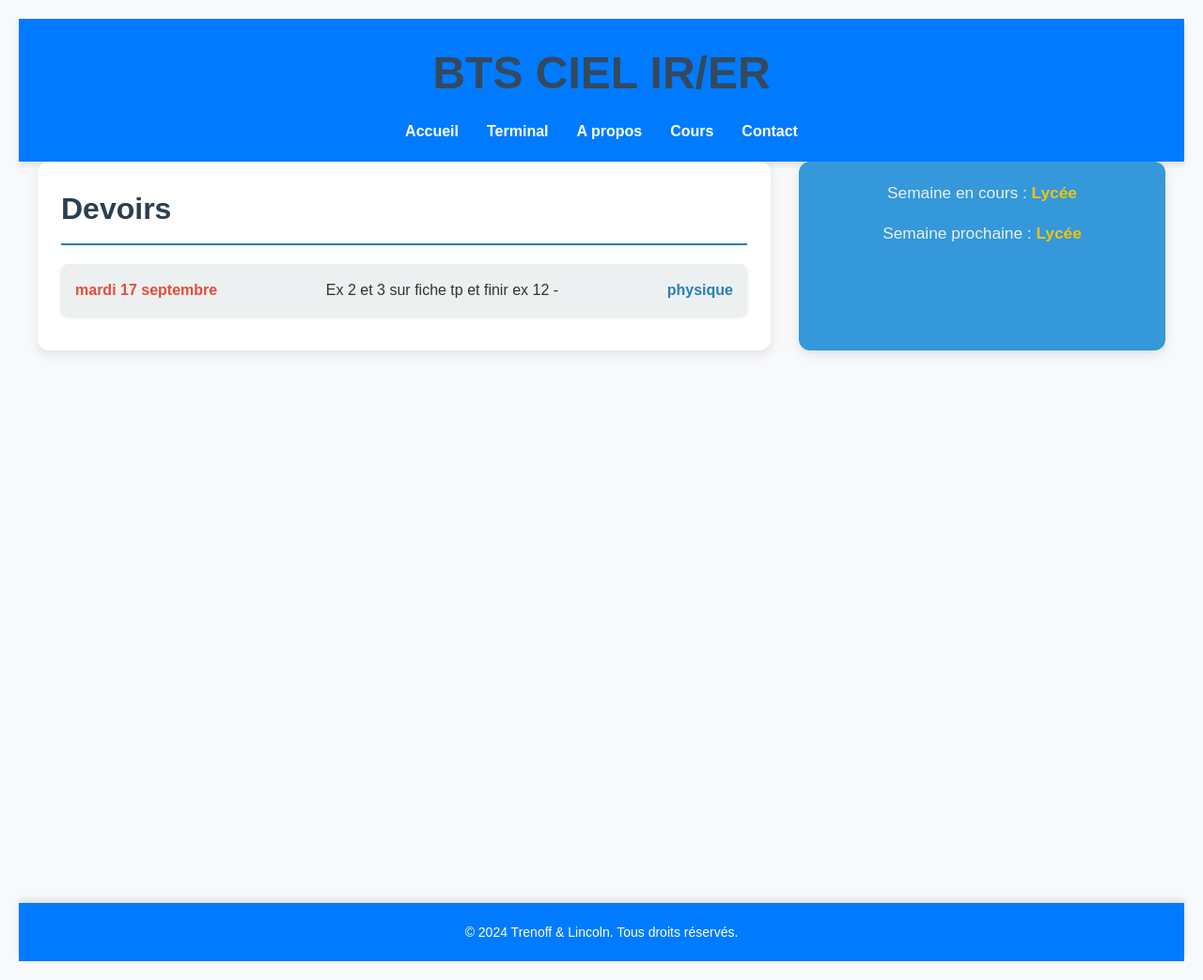
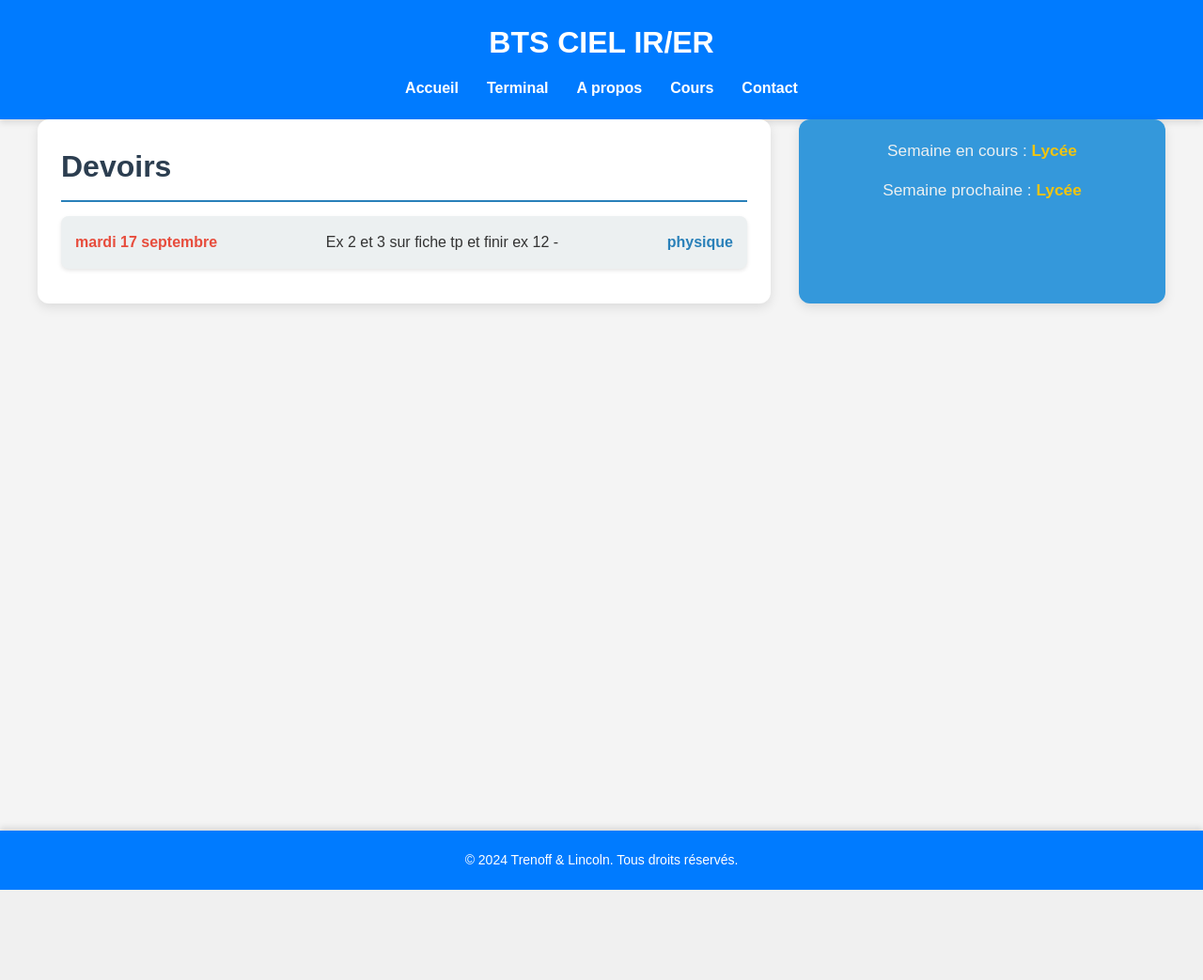
Before and after one commit to LincolnKermit/learn-stream-edu, a Flask app: page / in a window 1280 px wide. Shown: the whole page at 94% size. After the commit the page ends 947 px from the top, so only its background shows below. Run offline with Flask 3, Linux system fonts and the light colour scheme.

Commit message:
Add all and merg

```diff
--- a/admin.py
+++ b/admin.py
@@ -1,5 +1,6 @@
 import os
 from flask import Blueprint, flash, redirect, render_template, url_for
+from py.backuper import create_backup_zip
 from py.db import db
 from py.model import Homework, Cour
 
@@ -24,7 +25,8 @@ def delete_lesson(id):
     # Trouver la leçon par son ID
     lesson_to_delete = Cour.query.get_or_404(id)
     try:
-        #os.remove(lesson_to_delete.Mainchemin)
+        create_backup_zip(lesson_to_delete.mainChemin, '/backup/lessons/')
+        os.remove(lesson_to_delete.mainChemin)
         # Supprimer la leçon de la base de données
         db.session.delete(lesson_to_delete)
         db.session.commit()
--- a/app.py
+++ b/app.py
@@ -1,6 +1,7 @@
 import threading
 from flask import Flask, flash, render_template, request, redirect, url_for
-from day import *
+from py.backuper import create_backup_zip
+from py.day import *
 from py.db import db
 from py.model import Homework, Cour
 from datetime import datetime, timedelta
@@ -128,8 +129,9 @@ def about():
 app.register_blueprint(learning_bp)
 app.register_blueprint(administrator)
 
+
+
 if __name__ == '__main__':
     with app.app_context():
         db.create_all()
-
     app.run(debug=True)
--- a/static/index_style.css
+++ b/static/index_style.css
@@ -6,13 +6,13 @@ main * {
     font-family: 'Poppins', sans-serif;
 }
 
-body {
+main body {
     background-color: #f8f9fa;
     color: #333;
     padding: 20px;
 }
 
-h1 {
+main h1 {
     font-size: 3em;
     text-align: center;
     color: #34495e;
@@ -29,7 +29,7 @@ main {
 }
 
 /* Devoirs styling */
-.homework {
+main .homework {
     background-color: #ffffff;
     border-radius: 12px;
     padding: 25px;
@@ -37,7 +37,7 @@ main {
     animation: fadeInUp 0.8s ease-in-out;
 }
 
-.homework h2 {
+main .homework h2 {
     color: #2c3e50;
     font-size: 2em;
     margin-bottom: 15px;
@@ -45,12 +45,12 @@ main {
     padding-bottom: 10px;
 }
 
-.homework ul {
+main main .homework ul {
     list-style: none;
     margin-top: 20px;
 }
 
-.homework li {
+main .homework li {
     padding: 15px;
     background-color: #ecf0f1;
     border-radius: 8px;
@@ -62,23 +62,23 @@ main {
     transition: background-color 0.3s ease;
 }
 
-.homework li:hover {
+main .homework li:hover {
     background-color: #dfe6e9;
 }
 
-.homework li strong {
+main .homework li strong {
     color: #e74c3c;
     font-weight: bold;
 }
 
-.homework li em {
+main .homework li em {
     font-style: normal;
     color: #2980b9;
     font-weight: bold;
 }
 
 /* Week status styling */
-.week-status {
+main .week-status {
     background-color: #3498db;
     color: white;
     border-radius: 12px;
@@ -89,13 +89,13 @@ main {
     font-size: 0.9em;
 }
 
-.week-status p {
+main .week-status p {
     margin-bottom: 15px;
     font-size: 1.2em;
     color: #ecf0f1;
 }
 
-.week-status span {
+main .week-status span {
     font-weight: bold;
     color: #f1c40f;
 }
@@ -118,31 +118,31 @@ main {
         grid-template-columns: 1fr; /* Une colonne en version mobile */
     }
 
-    .homework {
+    main .homework {
         margin-bottom: 20px;
     }
 
-    .week-status {
+    main .week-status {
         text-align: center;
         font-size: 1em;
     }
 }
 
 @media (max-width: 480px) {
-    h1 {
+    main h1 {
         font-size: 2.5em;
     }
 
-    .homework h2 {
+    main .homework h2 {
         font-size: 1.6em;
     }
 
-    .homework li {
+    main .homework li {
         font-size: 0.9em;
         padding: 12px;
     }
 
-    .week-status {
+    main .week-status {
         font-size: 0.9em;
         padding: 15px;
     }
--- a/templates/index.html
+++ b/templates/index.html
@@ -24,6 +24,6 @@
         <span>{% if week[1] == 0 %} Alternance {% else %} Lycée {% endif %}</span>
     </p>
 </div>
-<br><br><br><br><br><br><br><br><br><br><br><br><br><br><br><br><br><br><br><br><br>
+<br><br><br><br><br><br><br><br><br><br><br><br><br><br><br><br><br><br><br><br>
 
 {% endblock %}
```
Also changed, not shown: learning_routes.py (+9 -0 lines), py/backuper.py (added, +35 -0 lines), static/terminal_style.css (+8 -8 lines), instance/BTS.db, py/day.py (renamed from day.py), templates/terminal.html (line endings or trailing spaces), 1 other file.
